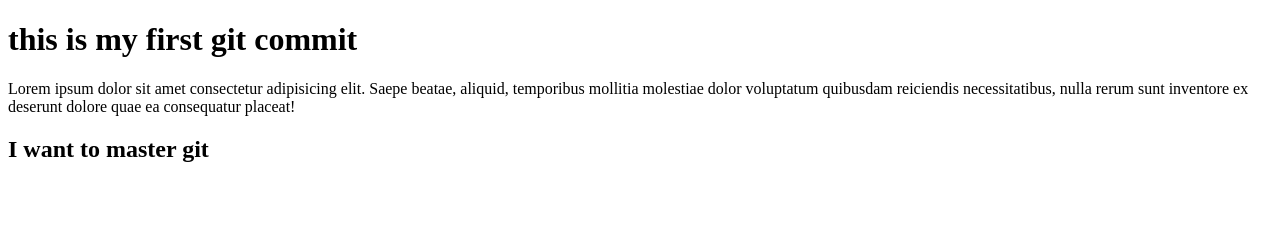
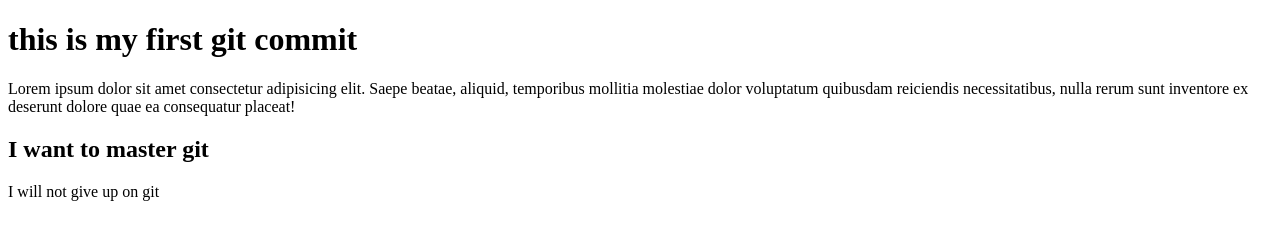
Before and after one commit to NwophokeIsrael/another-git-test, a plain HTML site: page index.html in a window 1280 px wide. Drawn offline with Linux system fonts and the light colour scheme.

Commit message:
fourth commit

```diff
--- a/index.html
+++ b/index.html
@@ -9,5 +9,6 @@
     <h1>this is my first git commit</h1>
     <p>Lorem ipsum dolor sit amet consectetur adipisicing elit. Saepe beatae, aliquid, temporibus mollitia molestiae dolor voluptatum quibusdam reiciendis necessitatibus, nulla rerum sunt inventore ex deserunt dolore quae ea consequatur placeat!</p>
     <h2>I want to master git</h2>
+    <p>I will not give up on git</p>
 </body>
 </html>
```
